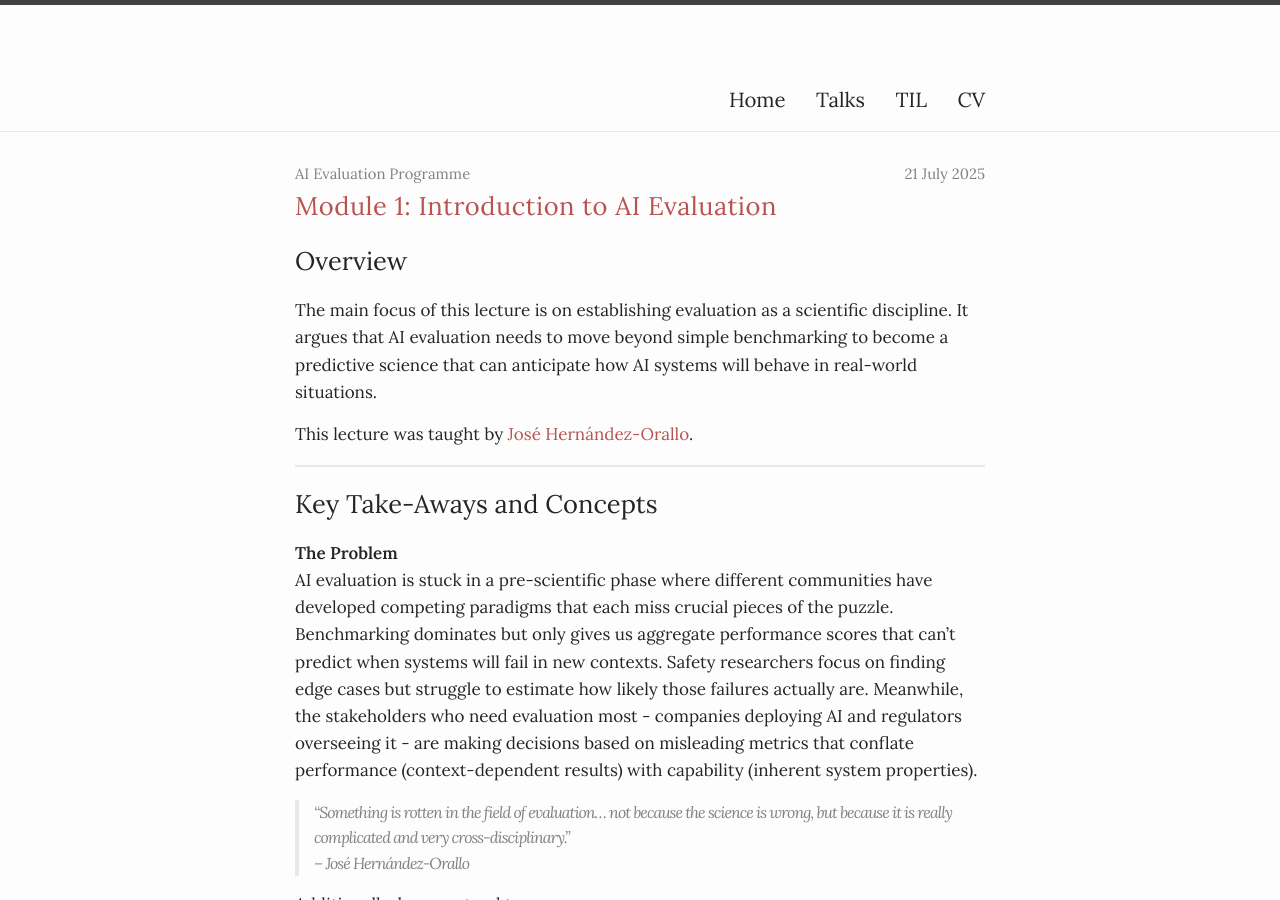
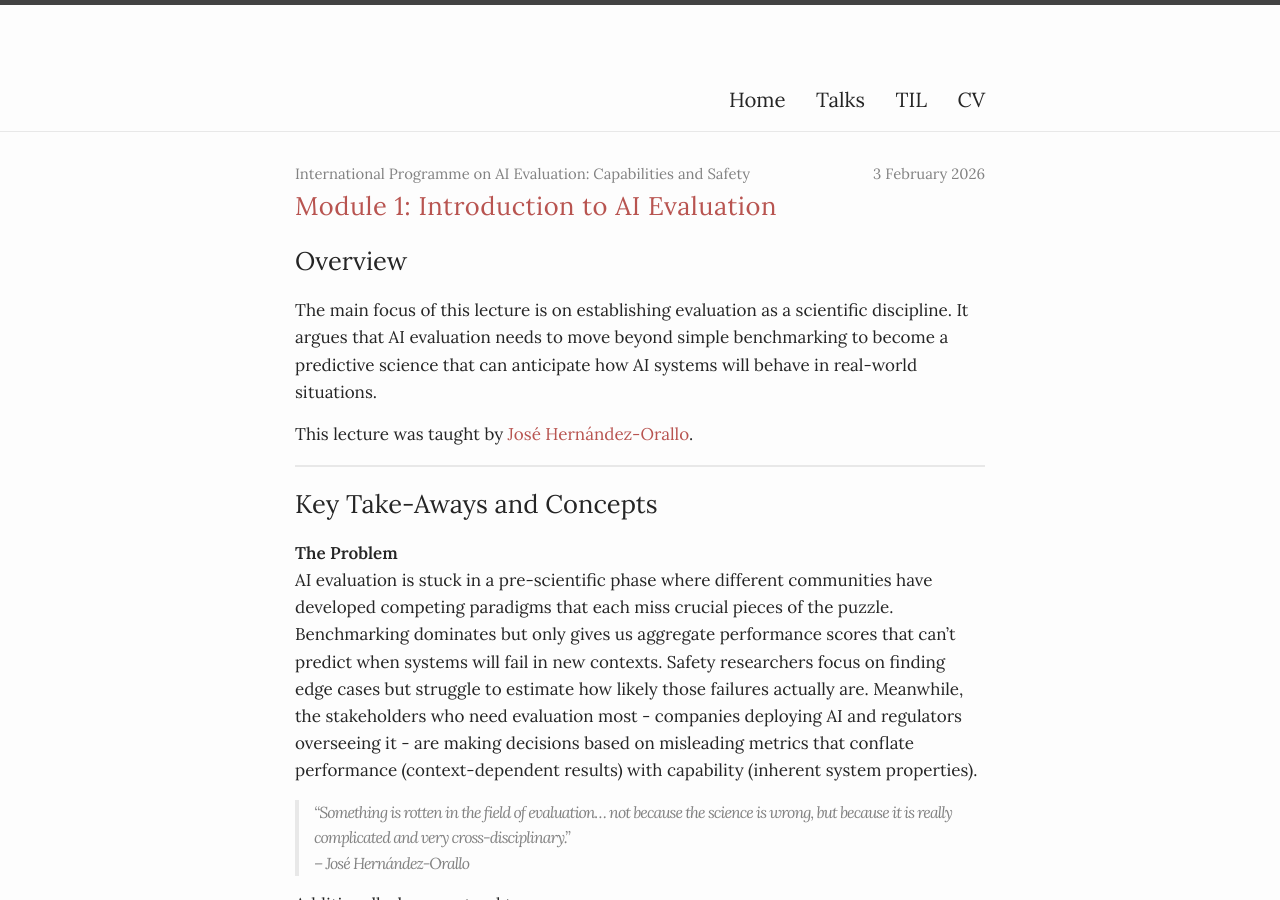
Before and after one commit to marysia/marysia.github.io, a Jekyll site: the page built from _tils/2026-02-03-introduction.md, in a window 1280 px wide and 900 px high. Built offline with Jekyll 4.4.1, drawn with Linux system fonts in a browser that asks for light colours.

Commit message:
summary module 1

```diff
--- a/_tils/2026-02-03-introduction.md
+++ b/_tils/2026-02-03-introduction.md
@@ -1,7 +1,7 @@
 ---
 title: "Module 1: Introduction to AI Evaluation"
-date: 2025-07-21
-series: "AI Evaluation Programme"
+date: 2026-02-03
+series: "International Programme on AI Evaluation: Capabilities and Safety"
 ---
 
 ## Overview
```
